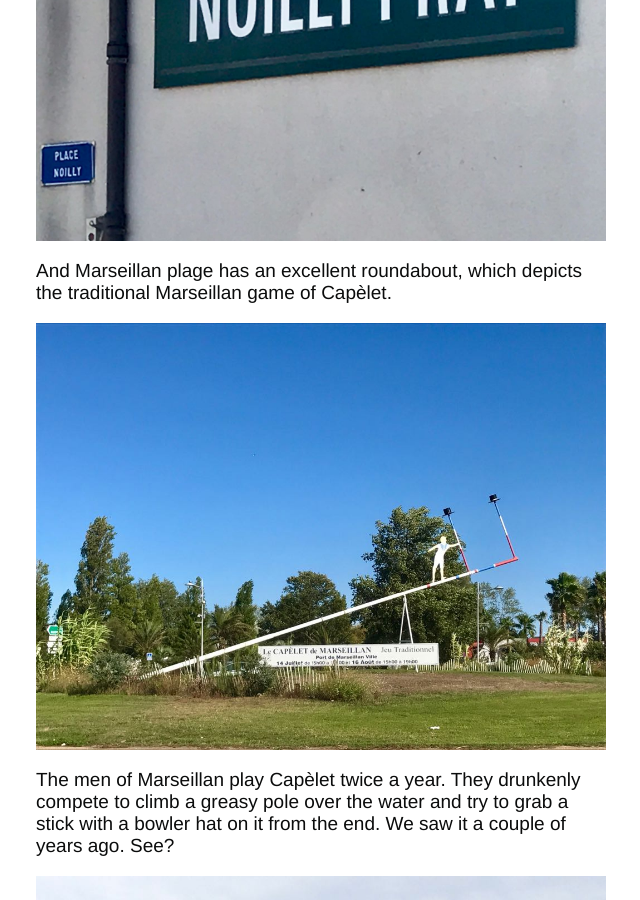
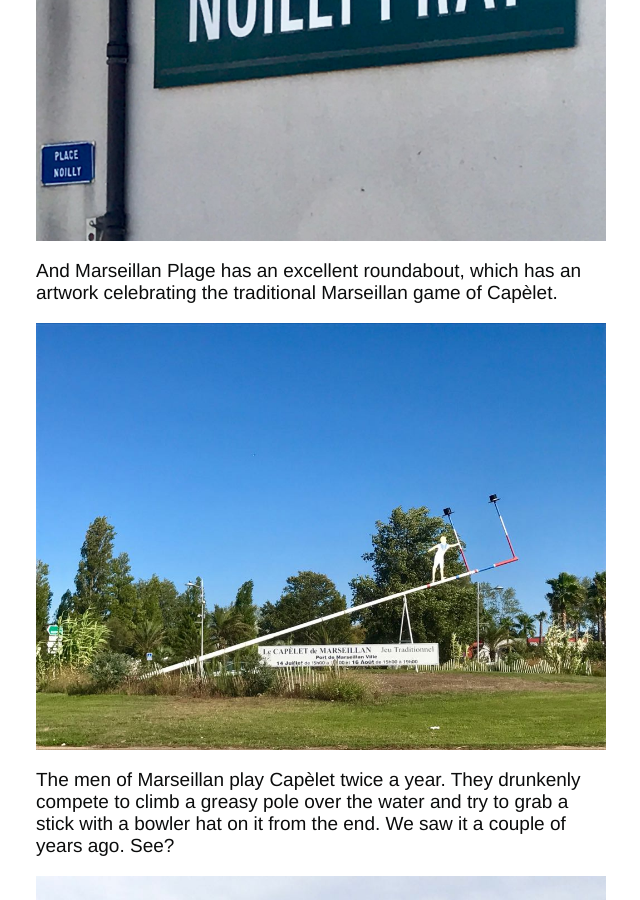
Before and after one commit to tombye/trexit, a Jekyll site: the page built from _posts/2017-09-03-marseillan.markdown, in a window 1280 px wide and 900 px high, scrolled down 3605 px. Shown: the whole window, without its empty margins (124-764 px from the left). Built offline with Jekyll 4.4.1, drawn with Linux system fonts in a browser that asks for light colours.

Commit message:
Update 2017-09-03-marseillan.markdown

```diff
--- a/_posts/2017-09-03-marseillan.markdown
+++ b/_posts/2017-09-03-marseillan.markdown
@@ -39,7 +39,7 @@ It's the home of [Noilly Prat](https://www.noillyprat.com/).
 
 ![The sign on the wall of the Noilly Prat factory in Marseillan](https://github.com/tombye/trexit/raw/gh-pages/assets/images/noilly-prat-sign.jpg)
 
-And Marseillan plage has an excellent roundabout, which depicts the traditional Marseillan game of Capèlet.
+And Marseillan Plage has an excellent roundabout, which has an artwork celebrating the traditional Marseillan game of Capèlet.
 
 ![Artwork on a roundabout near Marseillan based on the game of Capèlet](https://github.com/tombye/trexit/raw/gh-pages/assets/images/capelet-roundabout.jpg)
 
```
